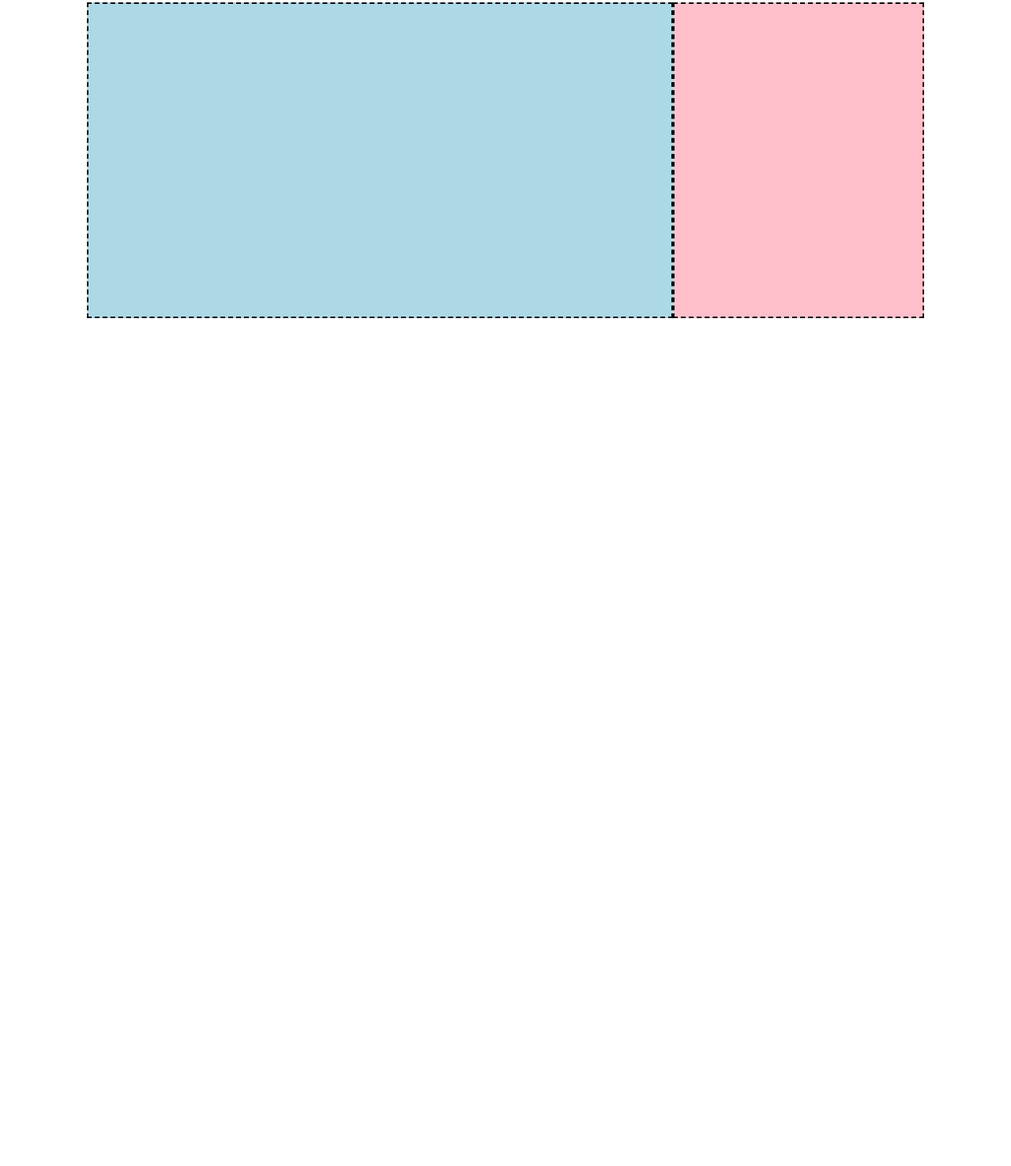
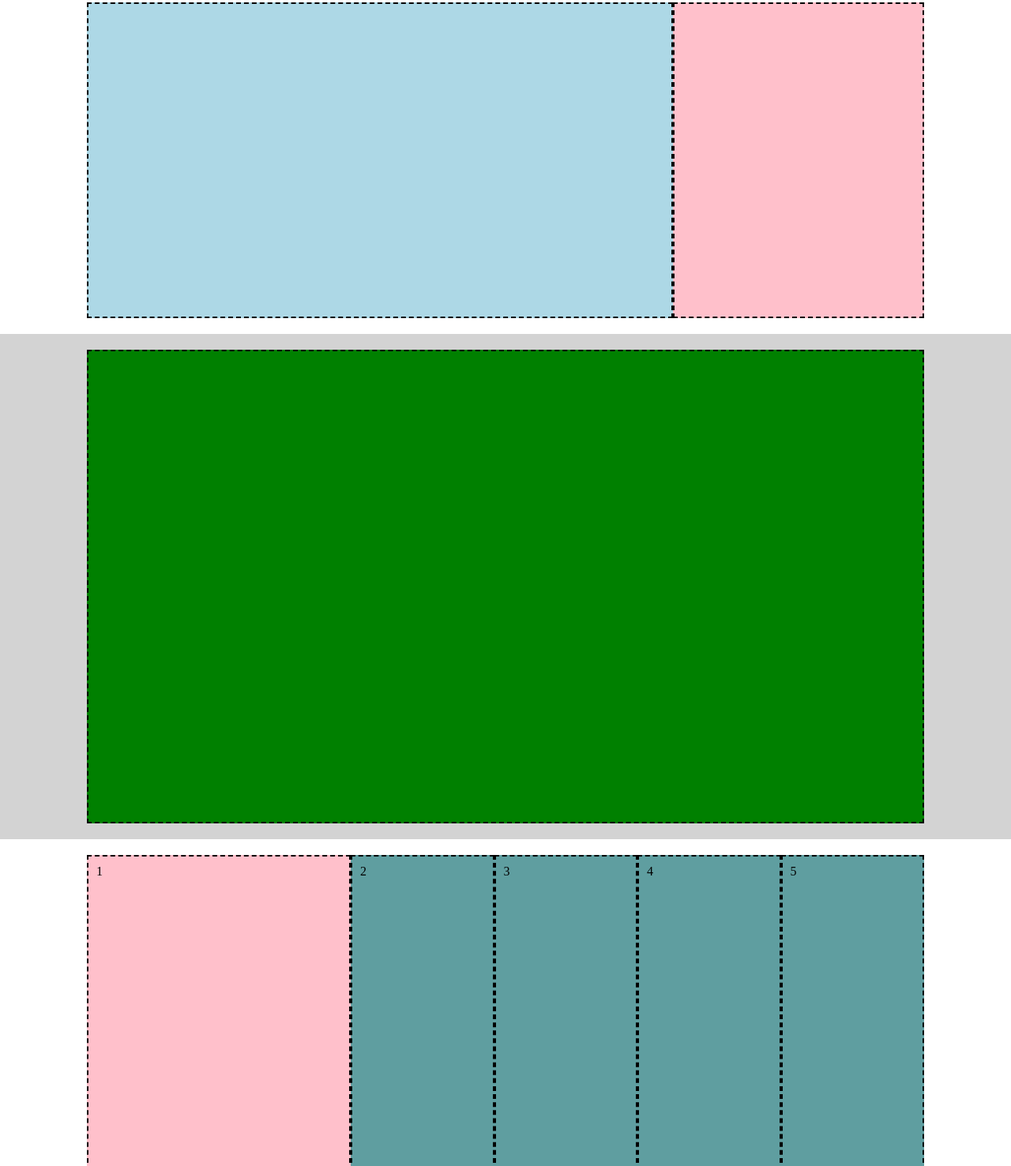
Before and after one commit to NicolaTeora/htmlcss-struttura-discord, a plain HTML site: page index.html in a window 1280 px wide. Shown: the part 1323-2800 px from the top of the page at 79% size. Before the commit the page ends 1746 px from the top, so only its background shows below. Drawn offline with Linux system fonts and the light colour scheme.

Commit message:
feat: section six

```diff
--- a/index.html
+++ b/index.html
@@ -58,6 +58,20 @@
 
             </div>
         </section>
+        <!-- section five -->
+        <section class="container three">
+            <div class="green-box">
+
+            </div>
+        </section>
+        <!-- section six -->
+        <section class="container">
+            <div class="special">1</div>
+            <div class="block">2</div>
+            <div class="block">3</div>
+            <div class="block">4</div>
+            <div class="block">5</div>
+        </section>
     </main>
 </body>
 </html>
--- a/style/style.css
+++ b/style/style.css
@@ -14,6 +14,7 @@ header{
 .container{
     display: flex;
     justify-content: center;
+    align-items: stretch;
     width: 100%;
     padding: 20px 110px;
 }
@@ -82,3 +83,26 @@ a{
 .three{
     background-color: lightgrey;
 }
+
+/* section five */
+.green-box{
+    width: 100%;
+    height: 600px;
+/* debug */
+    background-color: green;
+}
+
+/* section six */
+.special{
+    flex-grow: 4;
+/* debug */
+    background-color: pink;
+}
+
+.block{
+    flex-grow: 1;
+    height: 400px;
+    width: 10%;
+/* debug */
+    background-color: cadetblue;
+}
```
